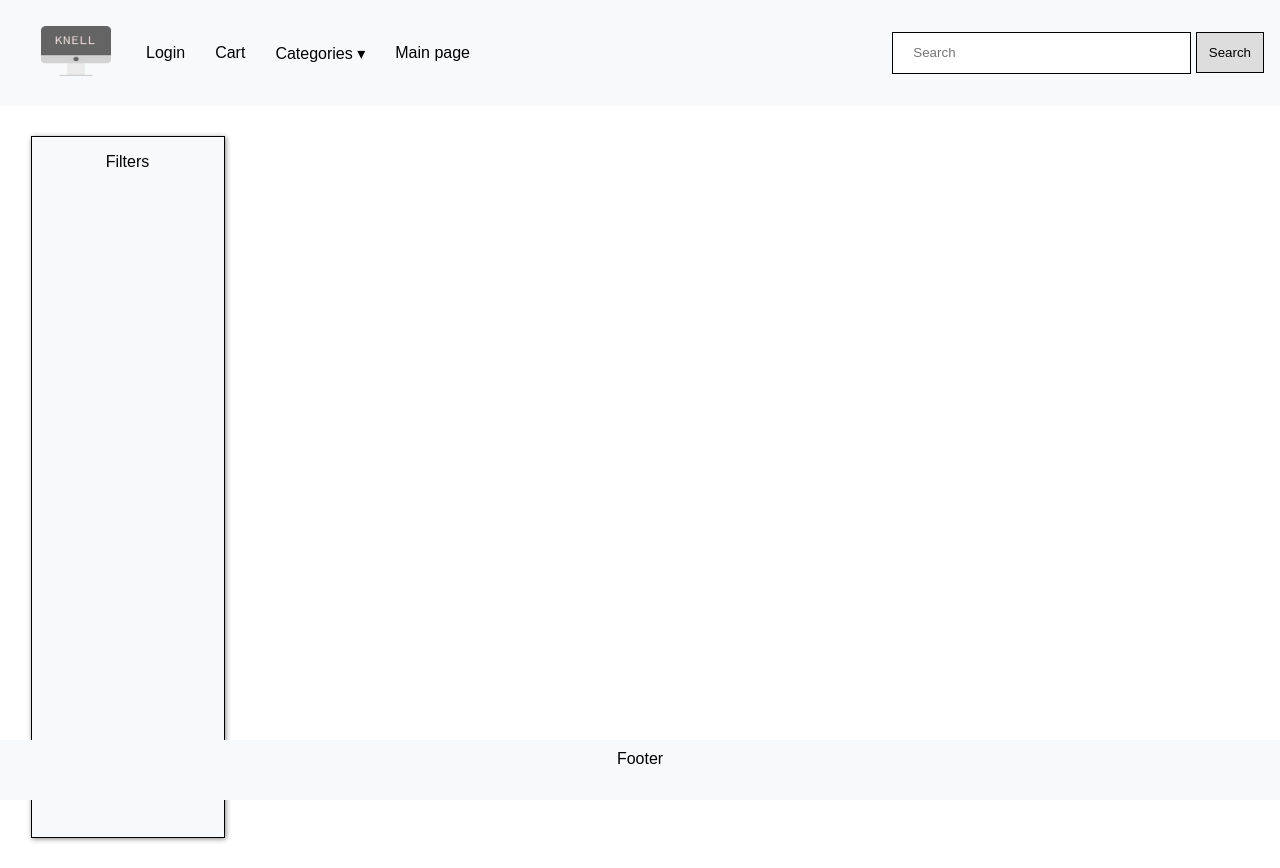
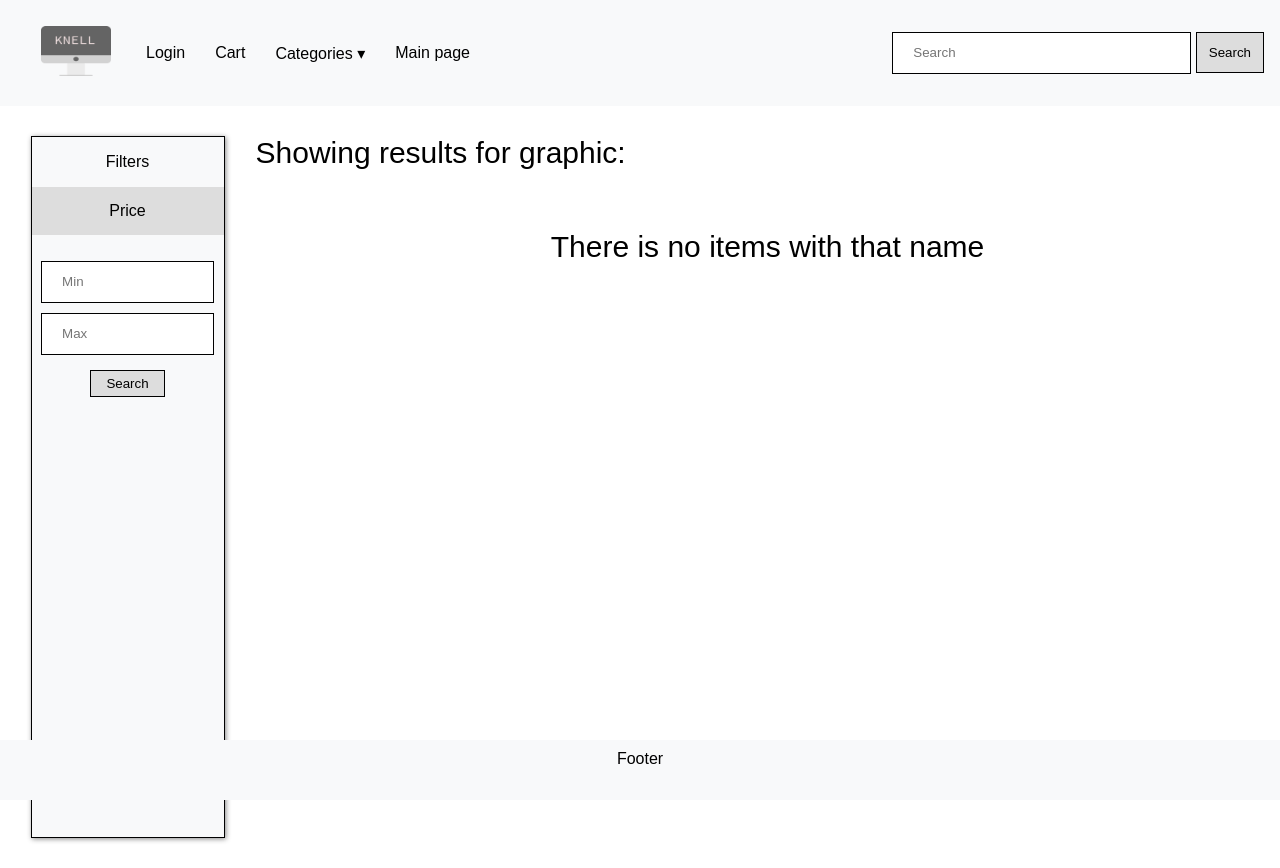
Before and after one commit to FluffyGreyWolf/Shop, a Django app: page /search-result?search-form=graphic in a window 1280 px wide. Run offline with Django 3.2, Linux system fonts and the light colour scheme; tables that the repository leaves empty hold one stand-in row (values such as "Sample post").

Commit message:
update: filtering items by price

```diff
--- a/shop/templates/search-result.html
+++ b/shop/templates/search-result.html
@@ -5,15 +5,28 @@
 <div class="page-container">
 <div class="filters">
     <p>Filters</p>
+    <div class="price-filter">
+        <p class="filters-title">Price</p>
+        <form method="GET" action="{% url 'search-result-price-filter' %}">
+        <input class="price-input" type="search" placeholder="Min" name="price-min">
+        <input class="price-input" type="search" placeholder="Max" name="price-max">
+        <input class="price-input" type="hidden" value="{{ searched }}" name="products">
+    </div>
+    <button id="price-form-button" type="submit">Search</button>
+</form>
 </div>
-
 <div class="product-list">
+    <p class="result-title">Showing results for {{ searched }}:</p>
+{% if products %}
 {% for product in products %}
 <ul class="product">
 
-    <li class="product-sublist"><img class="product-picture" src="{{ product.picture }}"> <p class="product-text">{{ product.name }} <a href="{% url 'product-detail' product.pk %}">See more</a></p></li>
+    <li class="product-sublist"><img class="product-picture" src="{{ product.picture }}"> <p class="product-text">{{ product.name }} <a href="{% url 'product-detail' product.pk %}">See more</a></p><p class="product-text">{{ product.price }}$</p></li>
 </ul>
 {% endfor %}
+{% else %}
+<p class="result-title" style="text-align: center;">There is no items with that name</p>
+{% endif %}
 </div>
 </div>
 
--- a/shop/urls.py
+++ b/shop/urls.py
@@ -4,5 +4,6 @@ from . import views
 urlpatterns = [
     path('', views.home),
     path('search-result', views.productSearch, name='search-result'),
+    path('search-result-price-filter', views.productPriceFilter, name='search-result-price-filter'),
     path('product-detail/<int:pk>', views.productDetail, name='product-detail'),
 ]
--- a/shop/views.py
+++ b/shop/views.py
@@ -1,3 +1,4 @@
+from django.db.models.query_utils import RegisterLookupMixin
 from django.shortcuts import redirect, render, get_object_or_404
 from .models import Product
 from itertools import chain
@@ -16,8 +17,27 @@ def productSearch(request):
         products1 = Product.objects.filter(name__contains=searched)
         products2 = Product.objects.filter(category__contains=searched)
         products = list(chain(products1, products2))
-        context = {'searched': searched, 'products': products}
+        context = {'products': products, 'searched': searched}
         return render(request, 'search-result.html', context)
+
+# View for filtering products by price
+def productPriceFilter(request):
+    if request.method == "GET":
+        min = request.GET['price-min']
+        max = request.GET['price-max']
+        searched = request.GET['products']
+    if not min:
+        min = 0
+    if not max:
+        max = 50000
+    products1 = Product.objects.filter(name__contains=searched).filter(price__gte=min).filter(price__lte=max)
+    products2 = Product.objects.filter(category__contains=searched).filter(price__gte=min).filter(price__lte=max)
+    products = list(chain(products1, products2))
+    context = {'products': products, 'searched': searched}
+    return render(request, 'search-result.html', context)
+
+
+
 
 # View for detailed page of product
 def productDetail(request, pk):
--- a/static/style.css
+++ b/static/style.css
@@ -211,7 +211,6 @@ input[type=search] {
   display: felx;
   align-items: center;
   width: 10%;
-  background-color: red;
   margin: auto;
   padding: 100px;
   margin-top: 150px;
@@ -247,12 +246,26 @@ input[type=search] {
 .filters {
   display: flex;
   flex-direction: column;
+ align-items: center;
   width: 15%;
   margin: 30px;
   height: 700px;
   background-color:#f8f9fa;
   border: solid 1px;
   box-shadow: 1px 1px 5px #888888;
+}
+
+.filters-title {
+  background-color: #DDD;
+  width: 100%;
+  margin-top: 0px;
+  padding-top: 15px;
+  padding-bottom: 15px;
+}
+
+.price-input {
+  width: 90%;
+  margin-top: 10px;
 }
 
 .product-list{
@@ -267,6 +280,10 @@ input[type=search] {
   justify-content: flex-start;
 }
 
+.result-title {
+  text-align: left;
+  font-size: 30px;
+}
 .product{
   text-align: left;
   width: 95%;
@@ -292,3 +309,16 @@ input[type=search] {
   display: flex;
   justify-content: space-around;
 }
+
+#price-form-button {
+  margin-top: 15px;
+  padding: 5px;
+  width: 75px;
+  border: solid 1px black;
+  background-color: #DDD;
+  text-decoration: none;
+}
+
+#price-form-button:hover {
+  background-color: #b8b8b8;
+}
```
